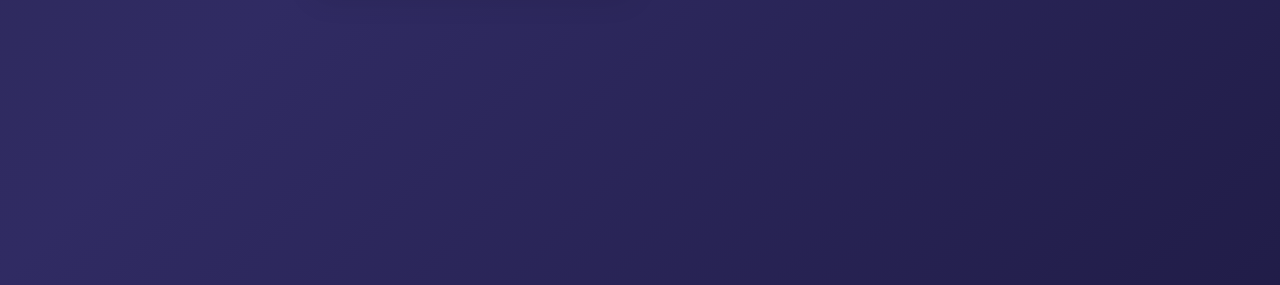
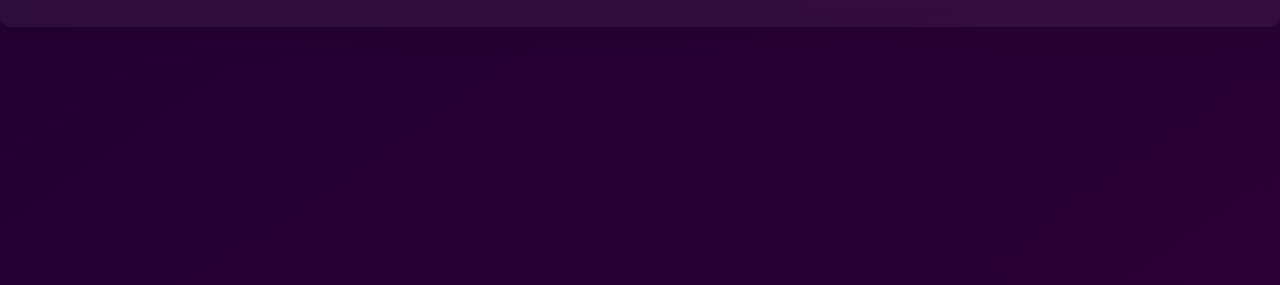
Before and after one commit to k3rc/loop-frontend, a plain HTML site: page index.html in a window 1280 px wide. Shown: the part 515-800 px from the top of the page. Drawn offline with Linux system fonts and the light colour scheme.

Commit message:
Update style.css

```diff
--- a/style.css
+++ b/style.css
@@ -6,16 +6,11 @@
 
 body {
   margin: 0;
-  font-family: 'Segoe UI', Tahoma, Geneva, Verdana, sans-serif;
-  display: flex;
-  justify-content: center;
-  align-items: center;
-  height: 100vh;
-  background: linear-gradient(-45deg, #0f0c29, #302b63, #24243e, #1c1c1c);
+  font-family: 'Segoe UI', sans-serif;
+  background: linear-gradient(145deg, #0a0f1d, #1c0030, #300036);
   background-size: 400% 400%;
-  animation: gradientBG 15s ease infinite;
+  animation: gradient 15s ease infinite;
   color: white;
-  text-align: center;
 }
 
 
@@ -76,8 +71,8 @@ button {
   backdrop-filter: blur(10px);
 }
 
-@keyframes gradientBG {
-  0% {background-position: 0% 50%;}
-  50% {background-position: 100% 50%;}
-  100% {background-position: 0% 50%;}
+@keyframes gradient {
+  0% { background-position: 0% 50%; }
+  50% { background-position: 100% 50%; }
+  100% { background-position: 0% 50%; }
 }
```
